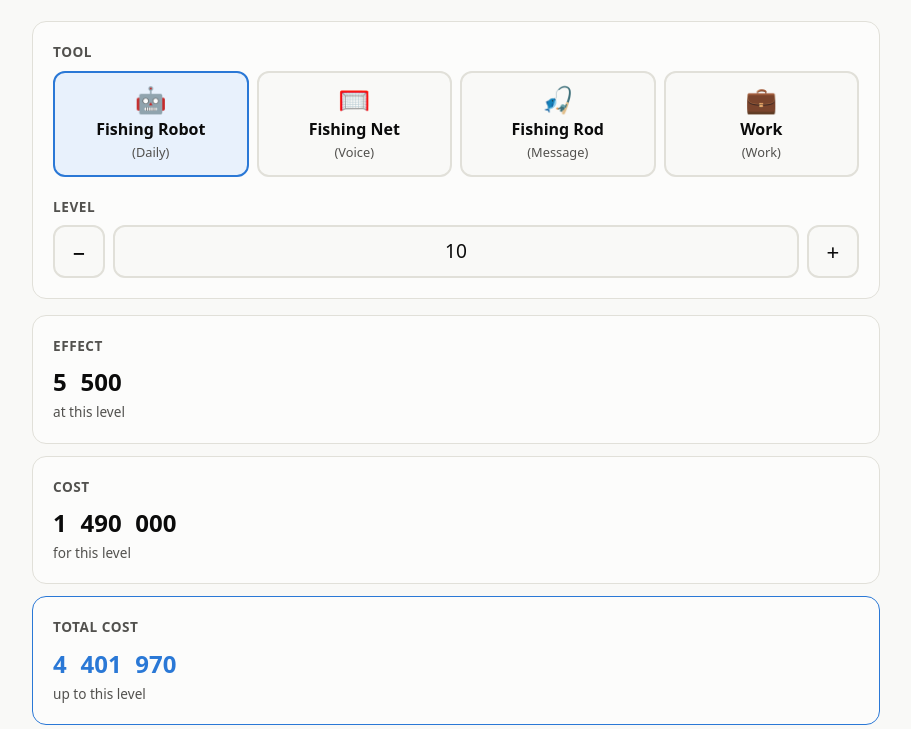
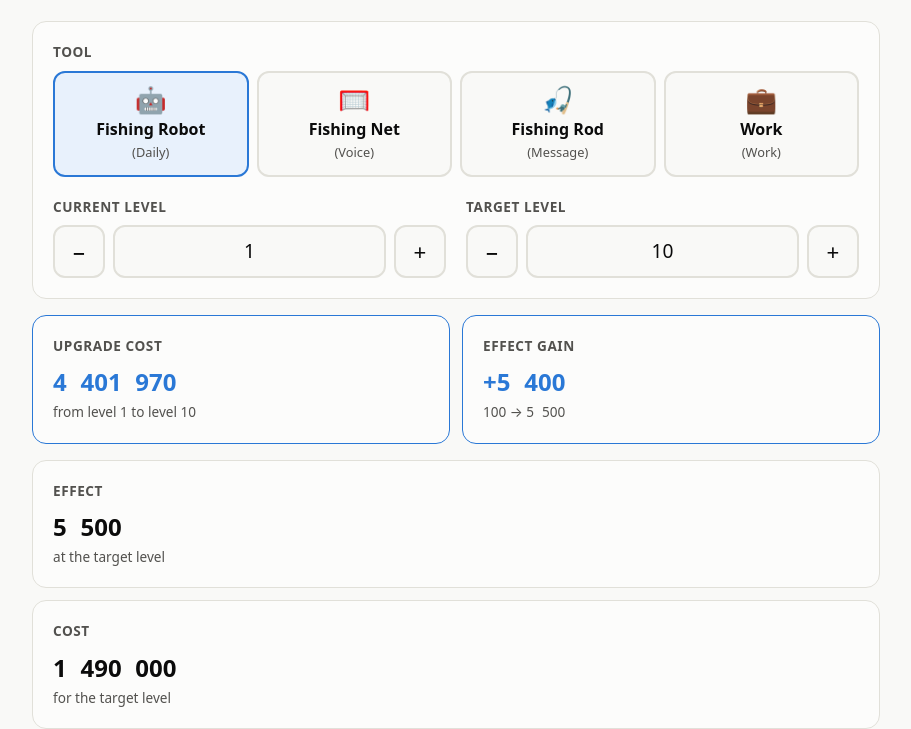
Before and after one commit to FreeCrownies/lawliet-bot-upgrade-cost-calculator, a plain HTML site: page index.html in a window 1280 px wide. Shown: the part 101-830 px from the top of the page, without its empty margins (184-1095 px from the left). Drawn offline with Linux system fonts and the light colour scheme.

Commit message:
Add upgrade planner: cost and effect gain from current to target level

```diff
--- a/app.js
+++ b/app.js
@@ -5,7 +5,16 @@
   const toolsEl = document.getElementById('tools');
   const levelEl = document.getElementById('level');
   const errorEl = document.getElementById('error');
+  const fromEl = document.getElementById('from');
+  const fromErrorEl = document.getElementById('from-error');
   const resultsEl = document.getElementById('results');
+  const planEl = document.getElementById('plan');
+  const plan = {
+    cost: document.getElementById('plan-cost'),
+    costHint: document.getElementById('plan-cost-hint'),
+    gain: document.getElementById('plan-gain'),
+    gainHint: document.getElementById('plan-gain-hint'),
+  };
   const out = {
     effect: document.getElementById('effect'),
     cost: document.getElementById('cost'),
@@ -65,12 +74,12 @@
     }
   }
 
-  function renderTable(rows, level) {
+  function renderTable(rows, marks) {
     if (!tableView.open) return;
     const frag = document.createDocumentFragment();
     for (const row of rows) {
       const tr = document.createElement('tr');
-      if (row.level === level) tr.className = 'selected';
+      if (row.level === marks.from || row.level === marks.to) tr.className = 'selected';
       for (const v of [row.level, row.effect, row.cost, row.total]) {
         const td = document.createElement('td');
         td.textContent = L.numberToString(BigInt(v));
@@ -82,12 +91,13 @@
     tableBody.appendChild(frag);
   }
 
-  function updateCharts(level) {
+  function updateCharts(marks) {
     const rows = L.series(L.GEARS[selected], range);
-    noteEl.textContent = 'Levels 1 to ' + range + ' of the ' + L.GEARS[selected].name + '. The dot marks your level' +
-      (level !== null && level > range ? ' (beyond this range).' : '.');
-    charts.update(rows, level);
-    renderTable(rows, level);
+    const beyond = (marks.from !== null && marks.from > range) || (marks.to !== null && marks.to > range);
+    noteEl.textContent = 'Levels 1 to ' + range + ' of the ' + L.GEARS[selected].name + '. The dots mark your current and target level' +
+      (beyond ? ' (a level beyond this range is not shown).' : '.');
+    charts.update(rows, marks);
+    renderTable(rows, marks);
   }
 
   function parseLevel(text) {
@@ -96,31 +106,54 @@
     return n >= 1 && n <= L.MAX_LEVEL ? n : null;
   }
 
+  function levelError() {
+    return 'The level has to be a natural number between 1 and ' + L.numberToString(BigInt(L.MAX_LEVEL)) + '.';
+  }
+
   function update() {
-    const level = parseLevel(levelEl.value);
-    const invalid = level === null;
-    resultsEl.classList.toggle('invalid', invalid);
-    levelEl.setAttribute('aria-invalid', String(invalid));
-    errorEl.hidden = !invalid;
+    const from = parseLevel(fromEl.value);
+    const to = parseLevel(levelEl.value);
+    const toInvalid = to === null;
+    const fromInvalid = from === null;
+    const reversed = !toInvalid && !fromInvalid && to < from;
 
-    updateCharts(level);
+    resultsEl.classList.toggle('invalid', toInvalid);
+    planEl.classList.toggle('invalid', toInvalid || fromInvalid || reversed);
+    fromEl.setAttribute('aria-invalid', String(fromInvalid));
+    levelEl.setAttribute('aria-invalid', String(toInvalid || reversed));
+    fromErrorEl.hidden = !fromInvalid;
+    errorEl.hidden = !(toInvalid || reversed);
+    if (fromInvalid) fromErrorEl.textContent = levelError();
+    if (toInvalid) errorEl.textContent = levelError();
+    else if (reversed) errorEl.textContent = 'The target level must not be lower than the current level.';
 
-    if (invalid) {
-      errorEl.textContent = 'The level has to be a natural number between 1 and ' + L.numberToString(BigInt(L.MAX_LEVEL)) + '.';
-      return;
-    }
+    updateCharts({ from: from, to: to });
 
     const gear = L.GEARS[selected];
-    out.effect.textContent = L.numberToString(L.effectAtLevel(level, gear));
-    out.cost.textContent = L.numberToString(L.costForLevel(level, gear));
-    out.total.textContent = L.numberToString(L.totalCostUpToLevel(level, gear));
+    if (!toInvalid) {
+      out.effect.textContent = L.numberToString(L.effectAtLevel(to, gear));
+      out.cost.textContent = L.numberToString(L.costForLevel(to, gear));
+      out.total.textContent = L.numberToString(L.totalCostUpToLevel(to, gear));
+      store('level', String(to));
+    }
+    if (!fromInvalid) store('from', String(from));
+    if (!toInvalid && !fromInvalid && !reversed) {
+      plan.cost.textContent = L.numberToString(L.upgradeCost(from, to, gear));
+      plan.costHint.textContent = 'from level ' + from + ' to level ' + to;
+      plan.gain.textContent = '+' + L.numberToString(L.effectGain(from, to, gear));
+      plan.gainHint.textContent = L.numberToString(L.effectAtLevel(from, gear)) + ' → ' + L.numberToString(L.effectAtLevel(to, gear));
+    }
     store('tool', selected);
-    store('level', String(level));
   }
 
-  function setLevel(n) {
-    levelEl.value = String(Math.min(Math.max(n, 1), L.MAX_LEVEL));
-    update();
+  function stepper(input, dec, inc) {
+    const set = function (n) {
+      input.value = String(Math.min(Math.max(n, 1), L.MAX_LEVEL));
+      update();
+    };
+    document.getElementById(dec).addEventListener('click', function () { set((parseLevel(input.value) || 1) - 1); });
+    document.getElementById(inc).addEventListener('click', function () { set((parseLevel(input.value) || 0) + 1); });
+    input.addEventListener('input', update);
   }
 
   toolsEl.addEventListener('click', function (e) {
@@ -139,16 +172,17 @@
     renderRanges();
     update();
   });
-  tableView.addEventListener('toggle', function () { updateCharts(parseLevel(levelEl.value)); });
+  tableView.addEventListener('toggle', update);
 
-  levelEl.addEventListener('input', update);
-  document.getElementById('dec').addEventListener('click', function () { setLevel((parseLevel(levelEl.value) || 1) - 1); });
-  document.getElementById('inc').addEventListener('click', function () { setLevel((parseLevel(levelEl.value) || 0) + 1); });
+  stepper(levelEl, 'dec', 'inc');
+  stepper(fromEl, 'from-dec', 'from-inc');
 
   const savedTool = load('tool');
   if (savedTool && L.GEARS[savedTool]) selected = savedTool;
   const savedLevel = load('level');
   if (savedLevel && parseLevel(savedLevel) !== null) levelEl.value = savedLevel;
+  const savedFrom = load('from');
+  if (savedFrom && parseLevel(savedFrom) !== null) fromEl.value = savedFrom;
 
   const savedRange = Number(load('range'));
   if (RANGES.includes(savedRange)) range = savedRange;
--- a/charts.js
+++ b/charts.js
@@ -1,6 +1,6 @@
 /*
  * Small dependency-free SVG line charts with a shared crosshair and tooltip.
- * Charts.create(mount, tooltip, definitions) -> { update(rows, selectedLevel) }
+ * Charts.create(mount, tooltip, definitions) -> { update(rows, marks) }, marks = { from, to } (levels or null)
  */
 (function (root) {
   'use strict';
@@ -36,7 +36,7 @@
 
   function create(mount, tooltip, defs) {
     let rows = [];
-    let selected = null;
+    let marks = { from: null, to: null };
     let hover = null;
     let charts = [];
     let width = 0;
@@ -90,21 +90,29 @@
         t.textContent = String(lv);
       }
 
+      // band between the current and the target level
+      const n1 = marks.from, n2 = marks.to;
+      if (n1 !== null && n2 !== null && n2 > n1 && n1 <= n) {
+        const bx = x(n1 - 1), bw = x(Math.min(n2, n) - 1) - bx;
+        el('rect', { class: 'band', x: bx, y: M.top, width: bw, height: plotH }, svg);
+      }
+
       const pts = values.map((v, i) => x(i).toFixed(1) + ',' + y(v).toFixed(1));
       el('polygon', { class: 'area', points: x(0) + ',' + y(0) + ' ' + pts.join(' ') + ' ' + x(n - 1) + ',' + y(0) }, svg);
       el('polyline', { class: 'line', points: pts.join(' ') }, svg);
 
-      // selected level
-      let selDot = null;
-      if (selected !== null && selected >= 1 && selected <= n) {
-        selDot = el('circle', { class: 'dot', cx: x(selected - 1), cy: y(values[selected - 1]), r: 5 }, svg);
+      // current and target level
+      for (const lv of [marks.from, marks.to]) {
+        if (lv !== null && lv >= 1 && lv <= n) {
+          el('circle', { class: 'dot', cx: x(lv - 1), cy: y(values[lv - 1]), r: 5 }, svg);
+        }
       }
 
       // hover layer
       const vline = el('line', { class: 'crosshair', y1: M.top, y2: M.top + plotH, visibility: 'hidden' }, svg);
       const hdot = el('circle', { class: 'dot', r: 4, visibility: 'hidden' }, svg);
 
-      const chart = { svg, x, y, values, vline, hdot, selDot };
+      const chart = { svg, x, y, values, vline, hdot };
 
       function indexFromEvent(e) {
         const r = svg.getBoundingClientRect();
@@ -118,7 +126,7 @@
         const dir = { ArrowLeft: -1, ArrowRight: 1, Home: -Infinity, End: Infinity }[e.key];
         if (dir === undefined) return;
         e.preventDefault();
-        const start = hover === null ? (selected !== null && selected <= n ? selected - 1 : 0) : hover;
+        const start = hover === null ? (marks.to !== null && marks.to <= n ? marks.to - 1 : 0) : hover;
         hover = Math.min(n - 1, Math.max(0, isFinite(dir) ? start + dir : (dir < 0 ? 0 : n - 1)));
         applyHover(null, svg);
       });
@@ -186,9 +194,9 @@
     }
 
     return {
-      update: function (newRows, selectedLevel) {
+      update: function (newRows, newMarks) {
         rows = newRows;
-        selected = selectedLevel;
+        marks = newMarks;
         if (hover !== null && hover >= rows.length) hover = null;
         build();
       },
--- a/index.html
+++ b/index.html
@@ -20,32 +20,57 @@
         <div class="tools" role="radiogroup" aria-labelledby="tool-label" id="tools"></div>
       </div>
 
-      <div class="field">
-        <label class="label" for="level">Level</label>
-        <div class="level-row">
-          <button type="button" class="step" id="dec" aria-label="Lower level">−</button>
-          <input id="level" type="number" inputmode="numeric" min="1" step="1" value="10" autocomplete="off">
-          <button type="button" class="step" id="inc" aria-label="Raise level">+</button>
+      <div class="levels">
+        <div class="field">
+          <label class="label" for="from">Current level</label>
+          <div class="level-row">
+            <button type="button" class="step" id="from-dec" aria-label="Lower current level">−</button>
+            <input id="from" type="number" inputmode="numeric" min="1" step="1" value="1" autocomplete="off">
+            <button type="button" class="step" id="from-inc" aria-label="Raise current level">+</button>
+          </div>
+          <p class="error" id="from-error" role="alert" hidden></p>
         </div>
-        <p class="error" id="error" role="alert" hidden></p>
+
+        <div class="field">
+          <label class="label" for="level">Target level</label>
+          <div class="level-row">
+            <button type="button" class="step" id="dec" aria-label="Lower target level">−</button>
+            <input id="level" type="number" inputmode="numeric" min="1" step="1" value="10" autocomplete="off">
+            <button type="button" class="step" id="inc" aria-label="Raise target level">+</button>
+          </div>
+          <p class="error" id="error" role="alert" hidden></p>
+        </div>
       </div>
     </section>
 
-    <section class="results" id="results" aria-live="polite">
+    <section class="plan" id="plan" aria-live="polite" aria-label="Upgrade from the current to the target level">
+      <article class="card result accent">
+        <h2>Upgrade cost</h2>
+        <p class="value" id="plan-cost">–</p>
+        <p class="hint" id="plan-cost-hint">from the current to the target level</p>
+      </article>
+      <article class="card result accent">
+        <h2>Effect gain</h2>
+        <p class="value" id="plan-gain">–</p>
+        <p class="hint" id="plan-gain-hint">difference between the two levels</p>
+      </article>
+    </section>
+
+    <section class="results" id="results" aria-live="polite" aria-label="Values at the target level">
       <article class="card result">
         <h2>Effect</h2>
         <p class="value" id="effect">–</p>
-        <p class="hint">at this level</p>
+        <p class="hint">at the target level</p>
       </article>
       <article class="card result">
         <h2>Cost</h2>
         <p class="value" id="cost">–</p>
-        <p class="hint">for this level</p>
+        <p class="hint">for the target level</p>
       </article>
-      <article class="card result accent">
+      <article class="card result">
         <h2>Total cost</h2>
         <p class="value" id="total">–</p>
-        <p class="hint">up to this level</p>
+        <p class="hint">up to the target level</p>
       </article>
     </section>
 
@@ -54,7 +79,7 @@
         <h2>Development</h2>
         <div class="chips" role="radiogroup" aria-label="Levels shown in the charts" id="ranges"></div>
       </div>
-      <p class="dev-note" id="dev-note">Levels 1 to 100 of the selected tool. The dot marks your level.</p>
+      <p class="dev-note" id="dev-note">Levels 1 to 100 of the selected tool. The dots mark your current and target level.</p>
       <div id="charts"></div>
       <div class="tooltip" id="tooltip" hidden></div>
 
--- a/logic.js
+++ b/logic.js
@@ -72,6 +72,15 @@
     return cost;
   }
 
+  // Upgrading from level `from` to level `to`: difference of the totals / effects at those levels.
+  function upgradeCost(from, to, gear) {
+    return totalCostUpToLevel(to, gear) - totalCostUpToLevel(from, gear);
+  }
+
+  function effectGain(from, to, gear) {
+    return effectAtLevel(to, gear) - effectAtLevel(from, gear);
+  }
+
   // Effect, cost and total cost for the levels 1..maxLevel (same values as the functions above,
   // but the total is accumulated instead of recomputed for every level).
   function series(gear, maxLevel) {
@@ -92,7 +101,7 @@
   const api = {
     GEARS, MAX_LEVEL,
     getValue, getEffect, countDigits, flattenLong, numberToString,
-    effectAtLevel, costForLevel, totalCostUpToLevel, series,
+    effectAtLevel, costForLevel, totalCostUpToLevel, upgradeCost, effectGain, series,
   };
 
   if (typeof module !== 'undefined' && module.exports) module.exports = api;
--- a/style.css
+++ b/style.css
@@ -55,6 +55,8 @@ h1 { margin: 0; font-size: 1.6rem; }
 }
 
 .field + .field { margin-top: 20px; }
+.levels { display: grid; grid-template-columns: repeat(auto-fit, minmax(240px, 1fr)); gap: 20px; margin-top: 20px; }
+.levels .field + .field { margin-top: 0; }
 .label { display: block; margin-bottom: 8px; font-size: .85rem; font-weight: 600; color: var(--muted); text-transform: uppercase; letter-spacing: .04em; }
 
 .tools { display: grid; grid-template-columns: repeat(auto-fit, minmax(140px, 1fr)); gap: 8px; }
@@ -71,7 +73,7 @@ h1 { margin: 0; font-size: 1.6rem; }
 .tool[aria-checked="true"] { border-color: var(--accent); background: var(--accent-soft); }
 
 .level-row { display: flex; gap: 8px; }
-#level {
+.level-row input {
   flex: 1; min-width: 0;
   padding: 10px 14px;
   font: inherit; font-size: 1.2rem; text-align: center;
@@ -79,7 +81,7 @@ h1 { margin: 0; font-size: 1.6rem; }
   border: 2px solid var(--border); border-radius: 12px;
   -moz-appearance: textfield;
 }
-#level::-webkit-outer-spin-button, #level::-webkit-inner-spin-button { -webkit-appearance: none; margin: 0; }
+.level-row input::-webkit-outer-spin-button, .level-row input::-webkit-inner-spin-button { -webkit-appearance: none; margin: 0; }
 .step {
   width: 52px;
   font: inherit; font-size: 1.4rem;
@@ -87,9 +89,9 @@ h1 { margin: 0; font-size: 1.6rem; }
   border: 2px solid var(--border); border-radius: 12px;
   cursor: pointer;
 }
-.tool:focus-visible, .step:focus-visible, #level:focus-visible, a:focus-visible { outline: 3px solid var(--accent); outline-offset: 2px; }
-#level:focus { border-color: var(--accent); }
-#level[aria-invalid="true"] { border-color: var(--danger); }
+.tool:focus-visible, .step:focus-visible, .level-row input:focus-visible, a:focus-visible { outline: 3px solid var(--accent); outline-offset: 2px; }
+.level-row input:focus { border-color: var(--accent); }
+.level-row input[aria-invalid="true"] { border-color: var(--danger); }
 
 .error { margin: 8px 0 0; color: var(--danger); font-size: .9rem; }
 
@@ -97,9 +99,10 @@ h1 { margin: 0; font-size: 1.6rem; }
 .result h2 { margin: 0; font-size: .85rem; font-weight: 600; color: var(--muted); text-transform: uppercase; letter-spacing: .04em; }
 .result .value { margin: 8px 0 2px; font-size: clamp(1rem, 4.6vw, 1.5rem); font-weight: 700; font-variant-numeric: tabular-nums; white-space: nowrap; }
 .result .hint { margin: 0; color: var(--muted); font-size: .85rem; }
+.plan { display: grid; grid-template-columns: repeat(auto-fit, minmax(300px, 1fr)); gap: 12px; margin-top: 16px; }
 .result.accent { border-color: var(--accent); }
 .result.accent .value { color: var(--accent); }
-.results.invalid .value { opacity: .35; }
+.results.invalid .value, .plan.invalid .value { opacity: .35; }
 
 footer { margin-top: 32px; text-align: center; color: var(--muted); font-size: .85rem; }
 footer a { color: inherit; }
@@ -130,6 +133,7 @@ footer a { color: inherit; }
 .chart .tick { fill: var(--muted); font-size: 11px; font-family: inherit; }
 .chart .line { fill: none; stroke: var(--series); stroke-width: 2; stroke-linejoin: round; stroke-linecap: round; }
 .chart .area { fill: var(--series); fill-opacity: .1; stroke: none; }
+.chart .band { fill: var(--grid); fill-opacity: .4; }
 .chart .dot { fill: var(--series); stroke: var(--card); stroke-width: 2; }
 .chart .crosshair { stroke: var(--muted); stroke-width: 1; }
 
```
Also changed, not shown: test/logic.test.js (+11 -0 lines), 1 other file.
